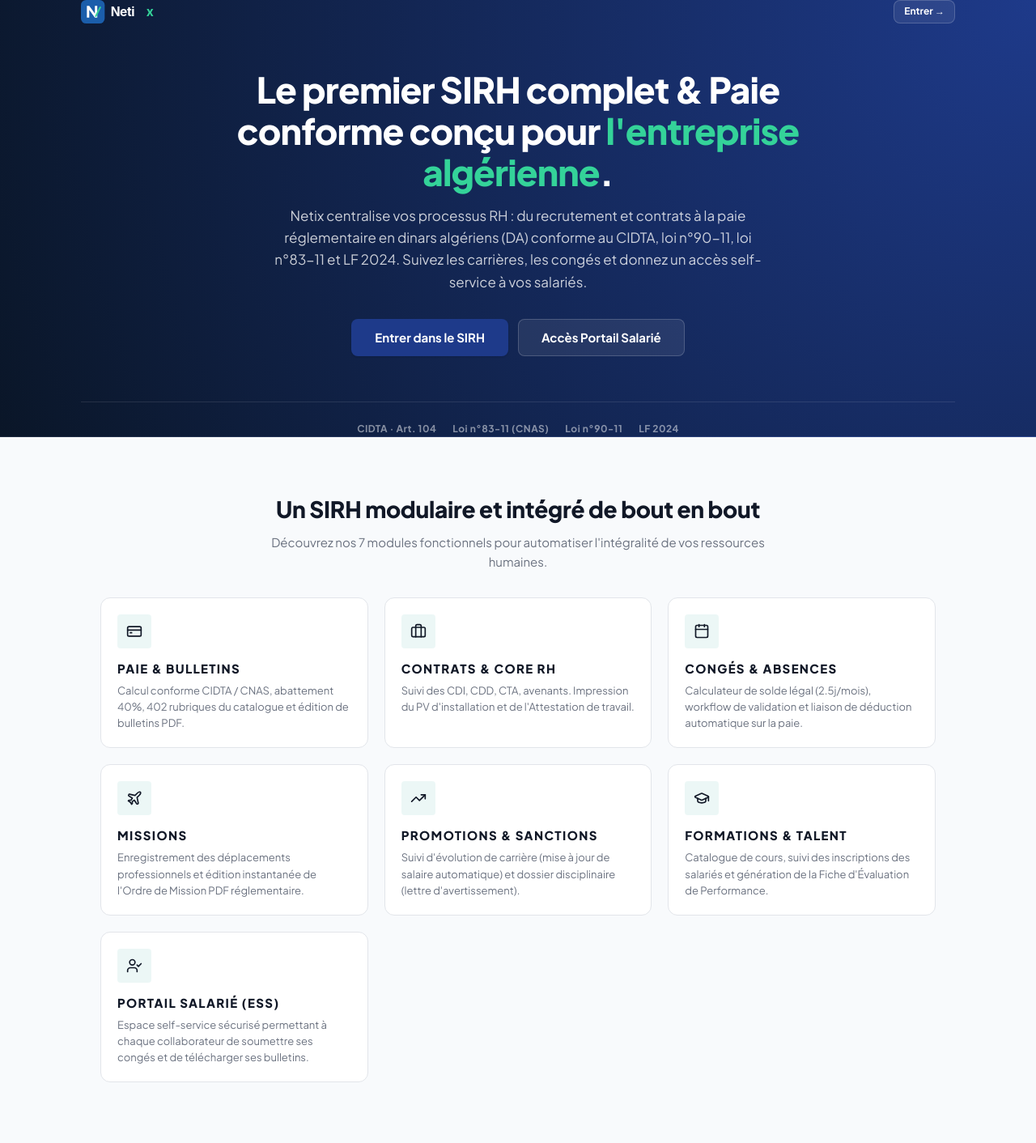
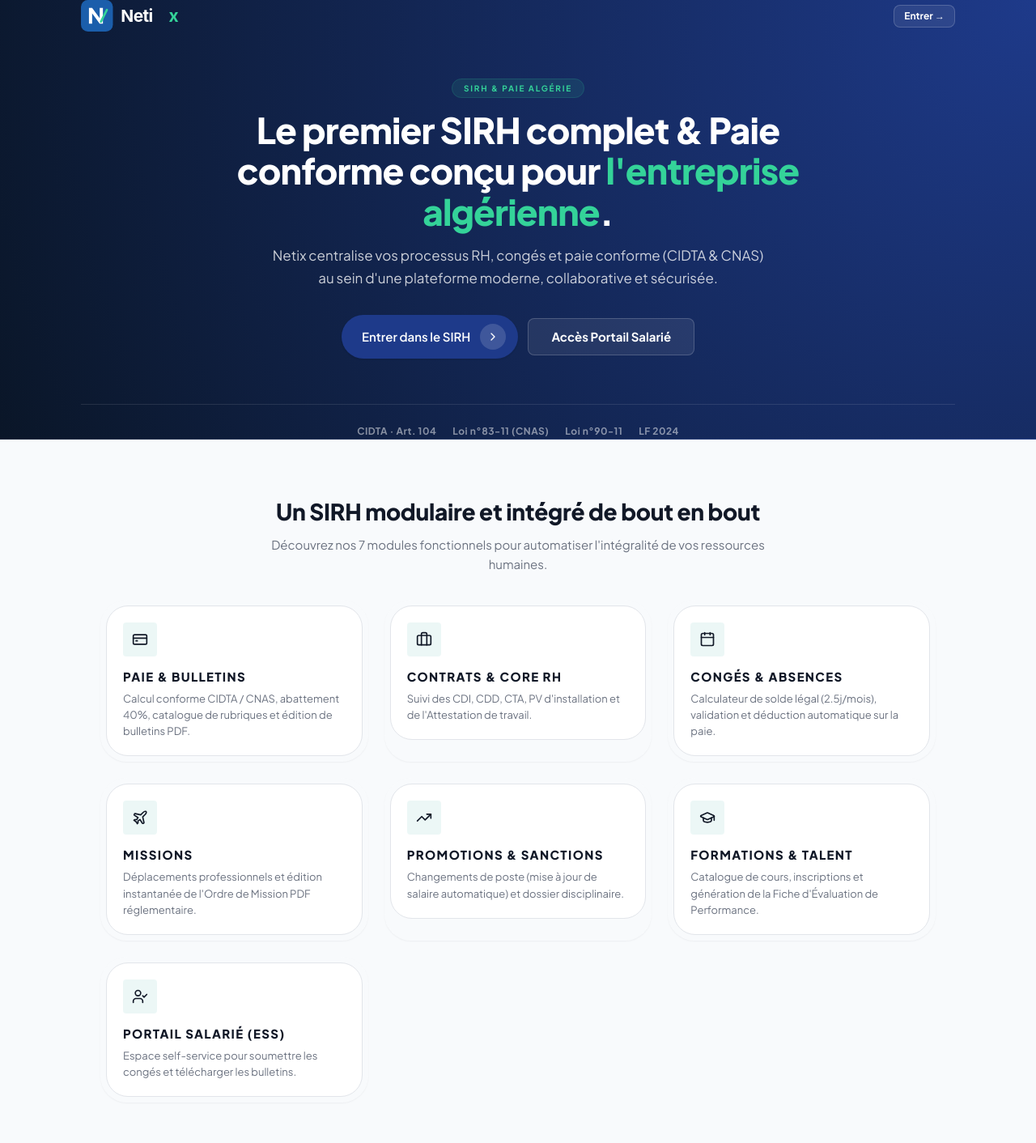
Before and after one commit to kheireddine178/netix-paie, a Next.js app: page / in a window 1280 px wide. Shown: the top 1412 px of the page at 81% size. Built offline with nearby package versions, Linux system fonts and the light colour scheme.

Commit message:
style: refonte visuelle haute-couture de la Landing Page (Double-Bezel, Button-in-Button, réduction texte et agrandissement logo)

```diff
--- a/app/globals.css
+++ b/app/globals.css
@@ -1612,3 +1612,75 @@ tr:last-child td { border-bottom: none; }
   margin-top: 6px;
   letter-spacing: 0.05em;
 }
+
+
+/* Double Bezel Nested Architecture */
+.nested-bezel-outer {
+  background: rgba(255, 255, 255, 0.03);
+  border: 1px solid rgba(255, 255, 255, 0.05);
+  border-radius: 2.2rem;
+  padding: 6px;
+  box-shadow: var(--shxs);
+  transition: all 0.5s cubic-bezier(0.32, 0.72, 0, 1);
+}
+
+:root[data-theme=dark] .nested-bezel-outer {
+  background: rgba(0, 0, 0, 0.2);
+  border-color: rgba(255, 255, 255, 0.04);
+}
+
+.nested-bezel-inner {
+  border-radius: calc(2.2rem - 6px) !important;
+}
+
+.nested-bezel-outer:hover {
+  border-color: rgba(13, 148, 136, 0.3);
+  background: rgba(13, 148, 136, 0.04);
+  transform: translateY(-2px);
+  box-shadow: var(--shmd);
+}
+
+/* Button-in-Button Layout & Hover Physics */
+.btn-button-in-button {
+  display: inline-flex;
+  align-items: center;
+  gap: var(--s3);
+  padding: 10px 14px 10px 24px !important;
+  border-radius: 9999px !important;
+  font-weight: 600;
+  transition: all 0.4s cubic-bezier(0.32, 0.72, 0, 1);
+}
+
+.btn-icon-circle {
+  width: 32px;
+  height: 32px;
+  border-radius: 50%;
+  background: rgba(255, 255, 255, 0.15);
+  display: flex;
+  align-items: center;
+  justify-content: center;
+  transition: all 0.4s cubic-bezier(0.32, 0.72, 0, 1);
+}
+
+.btn-button-in-button:hover .btn-icon-circle {
+  transform: translateX(2px) scale(1.05);
+  background: rgba(255, 255, 255, 0.25);
+}
+
+/* Landing Eyebrow Badge */
+.landing-eyebrow {
+  display: inline-block;
+  margin-bottom: var(--s4);
+}
+
+.landing-eyebrow span {
+  font-size: 10px;
+  font-weight: 700;
+  text-transform: uppercase;
+  letter-spacing: 0.18em;
+  background: rgba(52, 211, 153, 0.1);
+  color: #34d399;
+  padding: 5px 14px;
+  border-radius: 9999px;
+  border: 1px solid rgba(52, 211, 153, 0.15);
+}
--- a/app/page.tsx
+++ b/app/page.tsx
@@ -12,44 +12,45 @@ import {
   FileText,
   ShieldAlert,
   Scale,
-  Bookmark
+  Bookmark,
+  ChevronRight
 } from "lucide-react";
 
 const SIRH_MODULES = [
   {
     title: "Paie & Bulletins",
     icon: CreditCard,
-    desc: "Calcul conforme CIDTA / CNAS, abattement 40%, 402 rubriques du catalogue et édition de bulletins PDF."
+    desc: "Calcul conforme CIDTA / CNAS, abattement 40%, catalogue de rubriques et édition de bulletins PDF."
   },
   {
     title: "Contrats & Core RH",
     icon: Briefcase,
-    desc: "Suivi des CDI, CDD, CTA, avenants. Impression du PV d'installation et de l'Attestation de travail."
+    desc: "Suivi des CDI, CDD, CTA, PV d'installation et de l'Attestation de travail."
   },
   {
     title: "Congés & Absences",
     icon: Calendar,
-    desc: "Calculateur de solde légal (2.5j/mois), workflow de validation et liaison de déduction automatique sur la paie."
+    desc: "Calculateur de solde légal (2.5j/mois), validation et déduction automatique sur la paie."
   },
   {
     title: "Missions",
     icon: Plane,
-    desc: "Enregistrement des déplacements professionnels et édition instantanée de l'Ordre de Mission PDF réglementaire."
+    desc: "Déplacements professionnels et édition instantanée de l'Ordre de Mission PDF réglementaire."
   },
   {
     title: "Promotions & Sanctions",
     icon: TrendingUp,
-    desc: "Suivi d'évolution de carrière (mise à jour de salaire automatique) et dossier disciplinaire (lettre d'avertissement)."
+    desc: "Changements de poste (mise à jour de salaire automatique) et dossier disciplinaire."
   },
   {
     title: "Formations & Talent",
     icon: GraduationCap,
-    desc: "Catalogue de cours, suivi des inscriptions des salariés et génération de la Fiche d'Évaluation de Performance."
+    desc: "Catalogue de cours, inscriptions et génération de la Fiche d'Évaluation de Performance."
   },
   {
     title: "Portail Salarié (ESS)",
     icon: UserCheck,
-    desc: "Espace self-service sécurisé permettant à chaque collaborateur de soumettre ses congés et de télécharger ses bulletins."
+    desc: "Espace self-service pour soumettre les congés et télécharger les bulletins."
   },
 ];
 
@@ -68,7 +69,7 @@ export default function LandingPage() {
       <header className="landing-hero">
         <nav className="landing-nav">
           <div className="landing-nav-logo">
-            <Image src="/logo.svg" alt="Netix SIRH" width={110} height={30} priority />
+            <Image src="/logo.svg" alt="Netix SIRH" width={148} height={40} priority />
           </div>
           <Link href="/dashboard" className="btn btn-ghost-light btn-sm">
             Entrer →
@@ -76,15 +77,21 @@ export default function LandingPage() {
         </nav>
 
         <div className="landing-hero-inner">
+          <div className="landing-eyebrow">
+            <span>SIRH &amp; Paie Algérie</span>
+          </div>
           <h1>
             Le premier SIRH complet &amp; Paie conforme conçu pour <span className="accent">l'entreprise algérienne</span>.
           </h1>
           <p>
-            Netix centralise vos processus RH : du recrutement et contrats à la paie réglementaire en dinars algériens (DA) conforme au CIDTA, loi n°90-11, loi n°83-11 et LF 2024. Suivez les carrières, les congés et donnez un accès self-service à vos salariés.
+            Netix centralise vos processus RH, congés et paie conforme (CIDTA &amp; CNAS) au sein d'une plateforme moderne, collaborative et sécurisée.
           </p>
           <div className="landing-hero-actions">
-            <Link href="/dashboard" className="btn btn-primary btn-lg">
-              Entrer dans le SIRH
+            <Link href="/dashboard" className="btn btn-primary btn-lg btn-button-in-button">
+              <span>Entrer dans le SIRH</span>
+              <span className="btn-icon-circle">
+                <ChevronRight size={16} />
+              </span>
             </Link>
             <Link href="/portail" className="btn btn-ghost-light btn-lg">
               Accès Portail Salarié
@@ -112,12 +119,14 @@ export default function LandingPage() {
           {SIRH_MODULES.map((m) => {
             const Icon = m.icon;
             return (
-              <div className="module-card" key={m.title}>
+              <div className="nested-bezel-outer" key={m.title}>
+                <div className="nested-bezel-inner module-card">
                   <div className="module-card-icon-wrap">
                     <Icon size={20} className="text-teal" />
                   </div>
                   <h3>{m.title}</h3>
                   <p>{m.desc}</p>
+                </div>
               </div>
             );
           })}
@@ -144,13 +153,15 @@ export default function LandingPage() {
           {LEGAL_ITEMS.map((item) => {
             const Icon = item.icon;
             return (
-              <div className="legal-card" key={item.title}>
+              <div className="nested-bezel-outer" key={item.title}>
+                <div className="nested-bezel-inner legal-card">
                   <div className="legal-card-icon-wrap">
                     <Icon size={18} className="text-marine" />
                   </div>
                   <div>
                     <strong>{item.title}</strong>
                     <span>{item.desc}</span>
+                  </div>
                 </div>
               </div>
             );
@@ -162,8 +173,11 @@ export default function LandingPage() {
         <div className="landing-cta">
           <h2>Prêt à digitaliser votre gestion des ressources humaines ?</h2>
           <p>Configurez vos contrats, gérez vos salariés et éditez vos bulletins en toute conformité.</p>
-          <Link href="/dashboard" className="btn btn-primary btn-lg">
-            Entrer dans l&rsquo;application
+          <Link href="/dashboard" className="btn btn-primary btn-lg btn-button-in-button">
+            <span>Entrer dans l&rsquo;application</span>
+            <span className="btn-icon-circle">
+              <ChevronRight size={16} />
+            </span>
           </Link>
         </div>
       </section>
--- a/components/FeatureSlides.tsx
+++ b/components/FeatureSlides.tsx
@@ -15,7 +15,7 @@ type Slide = {
 const SLIDES: Slide[] = [
   {
     icon: Calculator,
-    iconBg: "rgba(13, 148, 136, 0.15)",
+    iconBg: "rgba(13, 148, 136, 0.12)",
     title: "Calcul de paie conforme",
     description:
       "Le moteur de calcul applique en cascade le salaire de base, les absences, les heures supplémentaires et les primes pour produire un net à payer fiable, mois après mois.",
@@ -31,7 +31,7 @@ const SLIDES: Slide[] = [
   },
   {
     icon: Scale,
-    iconBg: "rgba(59, 130, 246, 0.15)",
+    iconBg: "rgba(59, 130, 246, 0.12)",
     title: "Cotisations et impôt à jour",
     description:
       "Le barème IRG et les cotisations CNAS sont appliqués selon les textes en vigueur, sans configuration manuelle des tranches ni des taux.",
@@ -47,7 +47,7 @@ const SLIDES: Slide[] = [
   },
   {
     icon: Users,
-    iconBg: "rgba(245, 158, 11, 0.15)",
+    iconBg: "rgba(245, 158, 11, 0.12)",
     title: "Gestion des salariés",
     description:
       "Chaque salarié dispose d'une fiche complète et de ses propres rubriques, avec un historique jamais perdu même après désactivation.",
@@ -63,7 +63,7 @@ const SLIDES: Slide[] = [
   },
   {
     icon: FileText,
-    iconBg: "rgba(16, 185, 129, 0.15)",
+    iconBg: "rgba(16, 185, 129, 0.12)",
     title: "Bulletins PDF prêts à l'emploi",
     description:
       "Chaque bulletin est généré à la volée en PDF, en version salarié ou en version employeur avec le détail des charges patronales.",
@@ -87,10 +87,9 @@ export default function FeatureSlides() {
     setIndex(((next % total) + total) % total);
   }
 
-  const active = SLIDES[index];
-
   return (
-    <div className="slide-deck">
+    <div className="nested-bezel-outer">
+      <div className="nested-bezel-inner slide-deck">
         <div
           className="slide-track"
           style={{ transform: `translateX(-${index * 100}%)` }}
@@ -154,5 +153,6 @@ export default function FeatureSlides() {
           </button>
         </div>
       </div>
+    </div>
   );
 }
```
Also changed, not shown: 1 other file (tests, documents, lock files or other folders). Lines whose indentation alone changed are shown as unchanged.
